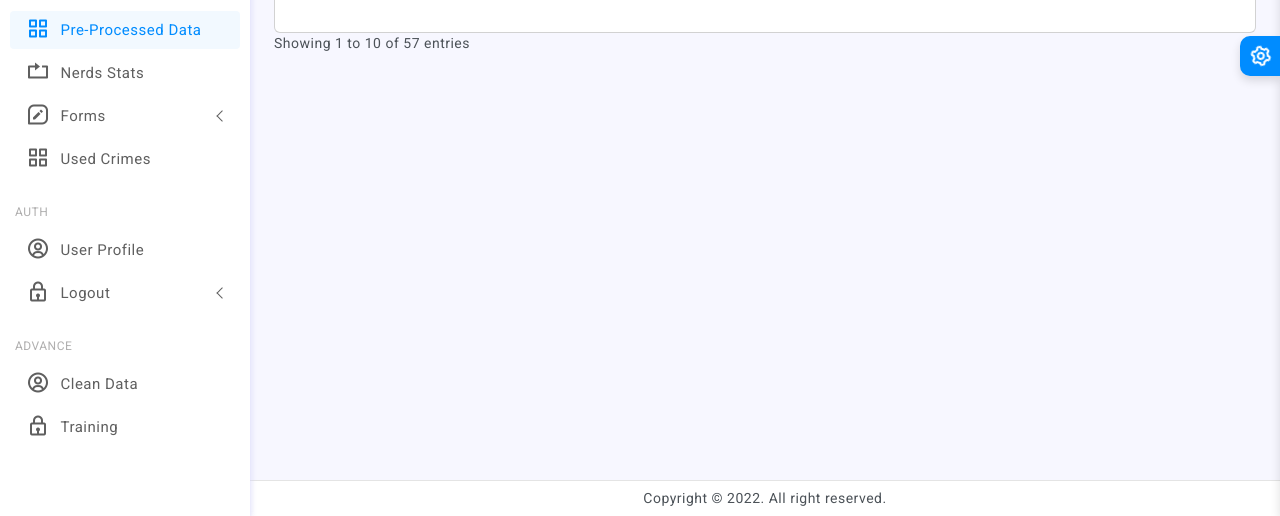
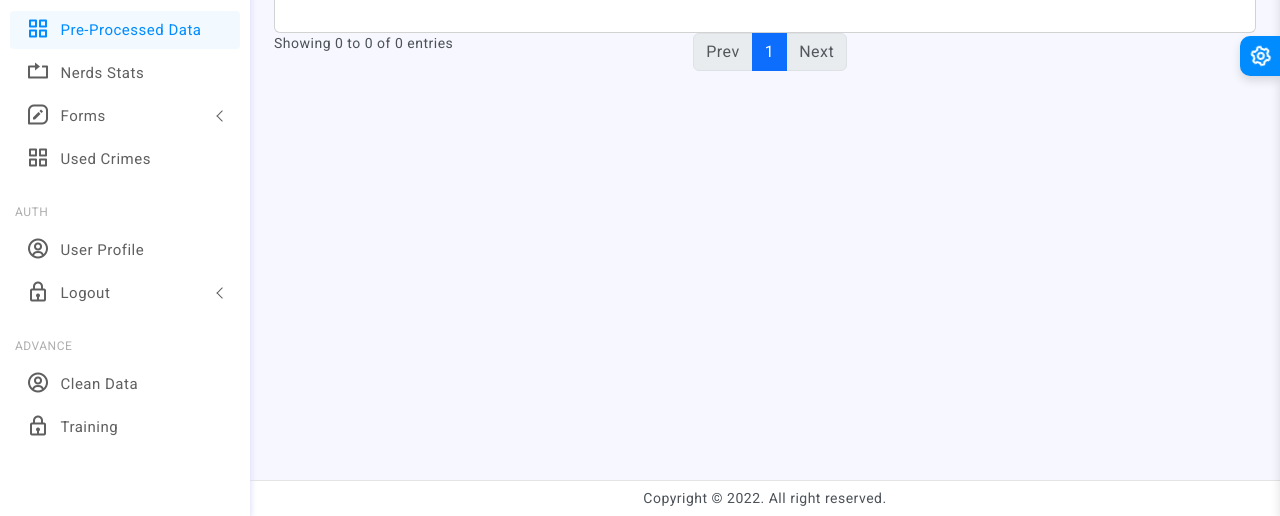
Before and after one commit to itsregalo/crime-prediction-ml-ui, a Django app: page /processed-data/ in a window 1280 px wide. Shown: the part 284-800 px from the top of the page. Run offline with Django 4.2, Linux system fonts and the light colour scheme; data that the repository does not hold is empty; parts of the project's set-up code (start-up, migrations or seed data) failed here and were passed over; some libraries are stand-ins or nearby versions.

Commit message:
crimes data

```diff
--- a/frontend/templates/processed_data.html
+++ b/frontend/templates/processed_data.html
@@ -95,39 +95,45 @@
         <div class="row">
             <div class="col-sm-12 col-md-5">
                 <div class="dataTables_info" id="example_info" role="status" aria-live="polite">
-                    Showing 1 to 10 of 57 entries
+                    Showing {{ processed_data.start_index }} to {{ processed_data.end_index }} of {{ processed_data.paginator.count }} entries
                 </div>
             </div>
             <div class="col-sm-12 col-md-7">
-                {% if processed_data.has_other_pages %}
-                    <nav aria-label="...">
+                <div class="dataTables_paginate paging_simple_numbers" id="example_paginate">
                     <ul class="pagination">
                         {% if processed_data.has_previous %}
-                            <li class="page-item">
-                                <a class="page-link" href="?page={{ processed_data.previous_page_number }}" tabindex="-1" aria-label="Previous">
-                                    <span aria-hidden="true">&laquo;</span>
-                                    <span class="sr-only">Previous</span>
-                                </a>
+                            <li class="paginate_button page-item previous">
+                                <a href="?page={{ processed_data.previous_page_number }}" aria-controls="example" tabindex="0" class="page-link">Prev</a>
+                            </li>
+                        {% else %}
+                            <li class="paginate_button page-item previous disabled">
+                                <span class="page-link">Prev</span>
                             </li>
                         {% endif %}
-                            {% for i in processed_data.paginator.page_range %}
-                            {% if processed_data.number == i %}
-                            <li class="page-item active"><a class="page-link" href="#">{{ i }} <span class="sr-only">(current)</span></a></li>
-                            {% else %}
-                            <li class="page-item"><a class="page-link" href="?page={{ i }}">{{ i }}</a></li>
+
+                        {% for num in processed_data.paginator.page_range %}
+                        {% if processed_data.number == num %}
+                            <li class="paginate_button page-item active">
+                                <span class="page-link">{{ num }}</span>
+                            </li>
+                        {% elif num > processed_data.number|add:'-3' and num < processed_data.number|add:'3' %}
+                            <li class="paginate_button page-item">
+                                <a href="?page={{ num }}" aria-controls="example" tabindex="0" class="page-link">{{ num }}</a>
+                            </li>
                         {% endif %}
                     {% endfor %}
+
                     {% if processed_data.has_next %}
-                            <li class="page-item">
-                                <a class="page-link" href="?page={{ processed_data.next_page_number }}" aria-label="Next">
-                                    <span aria-hidden="true">&raquo;</span>
-                                    <span class="sr-only">Next</span>
-                                </a>
+                        <li class="paginate_button page-item next">
+                            <a href="?page={{ processed_data.next_page_number }}" aria-controls="example" tabindex="0" class="page-link">Next</a>
+                        </li>
+                    {% else %}
+                        <li class="paginate_button page-item next disabled">
+                            <span class="page-link">Next</span>
                         </li>
                     {% endif %}
                 </ul>
-                    </nav>
-                    {% endif %}
+            </div>
         </div>
     </div>
 
```
Also changed, not shown: frontend/templates/data.html (+25 -20 lines), frontend/templates/pre_processing.html (+22 -29 lines). Lines whose indentation alone changed are shown as unchanged.
